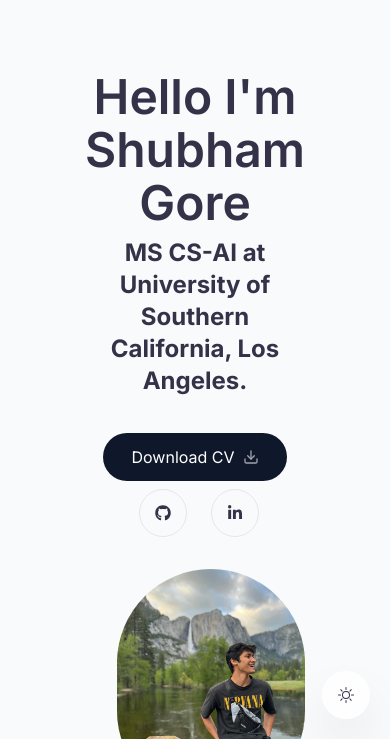
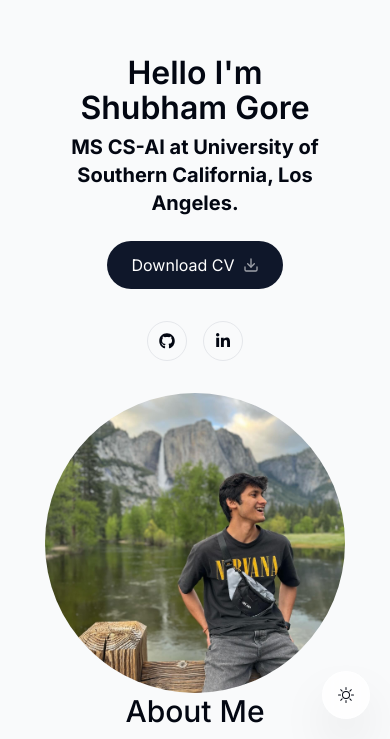
Before and after one commit to shubhamgore2468/My_Portfolio, a Next.js app: page / in a window 390 px wide. Shown: the part 105-844 px from the top of the page. Built offline with nearby package versions, Linux system fonts and the light colour scheme.

Commit message:
added responsiveness

```diff
--- a/app/layout.tsx
+++ b/app/layout.tsx
@@ -1,4 +1,4 @@
-import Header from "@/components/header";
+// import Header from "@/components/header";
 import "./globals.css";
 import { Inter } from "next/font/google";
 import ActiveSectionContextProvider from "@/context/active-section-context";
@@ -21,22 +21,18 @@ export default function RootLayout({
 }) {
   return (
     <html lang="en" className="!scroll-smooth">
-      {/* <body
+      <body
         className={`${inter.className} bg-gray-50 text-gray-950 relative pt-28 sm:pt-36 dark:bg-gray-900 dark:text-gray-50 dark:text-opacity-90`}
-      > */}
-      <body
-        className={`${inter.className} text-[#353148] bg-gray-50 relative p-28 sm:pt-28 dark:bg-gray-900 dark:text-gray-50 dark:text-opacity-90`}
       >
-        {/* <div className="bg-[#fbe2e3] absolute top-[-6rem] -z-10 right-[11rem] h-[31.25rem] w-[31.25rem] rounded-full blur-[10rem] sm:w-[68.75rem] dark:bg-[#946263]"></div>
-        <div className="bg-[#dbd7fb] absolute top-[-1rem] -z-10 left-[-35rem] h-[31.25rem] w-[50rem] rounded-full blur-[10rem] sm:w-[68.75rem] md:left-[-33rem] lg:left-[-28rem] xl:left-[-15rem] 2xl:left-[-5rem] dark:bg-[#676394]"></div> */}
-        <div className=" absolute top-[-6rem] -z-10 right-[11rem] h-[31.25rem] w-[31.25rem] rounded-full blur-[10rem] sm:w-[68.75rem] "></div>
-        <div className=" absolute top-[-1rem] -z-10 left-[-35rem] h-[31.25rem] w-[50rem] rounded-full blur-[10rem] sm:w-[68.75rem] md:left-[-33rem] lg:left-[-28rem] xl:left-[-15rem] 2xl:left-[-5rem] "></div>
+        <div className="absolute top-[-6rem] -z-10 right-[11rem] h-[31.25rem] w-[31.25rem] rounded-full blur-[10rem] sm:w-[68.75rem] dark:bg-[#946263]"></div>
+        <div className=" absolute top-[-1rem] -z-10 left-[-35rem] h-[31.25rem] w-[50rem] rounded-full blur-[10rem] sm:w-[68.75rem] md:left-[-33rem] lg:left-[-28rem] xl:left-[-15rem] 2xl:left-[-5rem] dark:bg-[#676394]"></div>
 
         <ThemeContextProvider>
           <ActiveSectionContextProvider>
-            <Header />
+            {/* <Header /> */}
             {children}
             <Footer />
+
             <Toaster position="top-right" />
             <ThemeSwitch />
           </ActiveSectionContextProvider>
--- a/app/page.tsx
+++ b/app/page.tsx
@@ -5,7 +5,7 @@ import Intro from "@/components/intro";
 import Projects from "@/components/projects";
 import SectionDivider from "@/components/section-divider";
 import Skills from "@/components/skills";
-import Header from "@/components/header";
+// import Header from "@/components/header";
 
 export default function Home() {
   return (
--- a/components/Photo.tsx
+++ b/components/Photo.tsx
@@ -2,17 +2,14 @@
 
 import { motion } from "framer-motion";
 import Image from "next/image";
+
 const Photo = () => {
   return (
-    <div className="w-full h-full relative">
+    <div className="w-full h-full relative flex justify-center items-center">
       <motion.div>
         <div className="">
-          {/* <img
-            className="rounded-full w-[498px] h-[510px]"
-            src="/assets/self.jpg"
-          ></img> */}
           <Image
-            className="rounded-full"
+            className="rounded-full object-cover w-[300px] h-[300px] sm:w-[350px] sm:h-[350px] md:w-[400px] md:h-[400px] lg:w-[450px] lg:h-[450px] xl:w-[498px] xl:h-[510px]"
             src="/self.jpg"
             alt="Description of the image"
             width={498}
--- a/components/header.tsx
+++ b/components/header.tsx
@@ -22,7 +22,7 @@ export default function Header() {
           initial={{ x: -100, y: "-50%", opacity: 0 }}
           animate={{ x: 0, y: "-50%", opacity: 1 }}
         > */}
-        <motion.div className="invisible lg:visible sm:invisible md:invisible">
+        <motion.div className="invisible xl:visible lg:invisible sm:invisible md:invisible">
           <nav className="flex fixed left-[0.15rem] top-1/2 h-12 -translate-y-1/2 py-2 sm:left-[1.7rem] sm:h-[initial] sm:py-0">
             <ul className="flex flex-col w-[22rem] flex-wrap items-center justify-center gap-y-1 text-[0.9rem] font-medium text-gray-500 sm:h-[initial] sm:flex-nowrap sm:gap-5">
               {links.map((link) => (
--- a/components/intro.tsx
+++ b/components/intro.tsx
@@ -3,11 +3,10 @@
 import Image from "next/image";
 import React from "react";
 import { motion } from "framer-motion";
-import Link from "next/link";
+import { FiDownload } from "react-icons/fi";
 import { useSectionInView } from "@/lib/hooks";
 import { useActiveSectionContext } from "@/context/active-section-context";
-import { FiDownload } from "react-icons/fi";
-import Header from "./header";
+// import Header from "./header";
 import Socials from "./Social";
 import Photo from "./Photo";
 
@@ -17,43 +16,38 @@ export default function Intro() {
 
   return (
     <section className="h-full">
-      <div className="container mx-auto h-full">
-        <div className="flex flex-col xl:flex-row items-centered justify-between xl:pt-8 xl:pb-24">
+      <div className="container mx-auto h-full px-4">
+        <div className="flex flex-col xl:flex-row items-center justify-between xl:pt-8 xl:pb-24">
           {/* text */}
-          <div className="text-center xl:text-left pt-12">
-            {/* <span className="text-xl">Software Developer, ML Developer</span> */}
-            <h1 className="text-[48px] xl:text-[80px] leading-[1.1] font-semibold pt-4">
-              {/* h2 className="text-[36px] xl:text-[48px] leading-[1.1] font-semibold" */}
-              {/* h3 className="text-[20px] xl:text-[24px] leading-[1.1] font-semibold" */}
+          <div className="text-center xl:text-left pt-8 xl:pt-12">
+            <h1 className="text-[32px] md:text-[48px] xl:text-[80px] leading-[1.1] font-semibold pt-4">
               Hello I&apos;m <br /> <span>Shubham Gore</span>
             </h1>
-            <h1 className="max-w-[500px] mb-9 text-2xl font-bold pt-2">
+            <h1 className="max-w-[500px] mb-6 md:mb-9 text-xl md:text-2xl font-bold pt-2">
               MS CS-AI at University of Southern California, Los Angeles.
             </h1>
             {/* Button and socials */}
-            <div className="flex flex-col xl:flex-row items-center gap-2">
+            <div className="flex flex-col md:flex-row items-center gap-2">
               <button>
-                <span>
                 <a
-                    className="group bg-slate-900 text-white px-7 py-3 flex items-center gap-2 rounded-full outline-none focus:scale-110 hover:scale-110 active:scale-105 transition cursor-pointer borderBlack dark:bg-white/10"
+                  className="group bg-slate-900 text-white px-6 py-3 md:px-7 md:py-3 flex items-center gap-2 rounded-full outline-none focus:scale-110 hover:scale-110 active:scale-105 transition cursor-pointer borderBlack dark:bg-white/10"
                   href="/ShubhamGoreResume.pdf"
                   download
                 >
                   Download CV{" "}
                   <FiDownload className="opacity-60 group-hover:translate-y-1 transition" />
                 </a>
-                </span>
               </button>
-              <div className="mb-8 xl:mb-0 pl-2">
+              <div className="mt-6 xl:mt-0 pl-0 xl:pl-2">
                 <Socials
-                  containerStyles="flex gap-6"
-                  iconsStyles="w-12 h-12 border border-accent rounded-full flex justify-center items-center hover:transition-all duration-500 hover:bg-black hover:text-white"
+                  containerStyles="flex gap-4 md:gap-6"
+                  iconsStyles="w-10 h-10 md:w-12 md:h-12 border border-accent rounded-full flex justify-center items-center hover:transition-all duration-500 hover:bg-black hover:text-white"
                 />
               </div>
             </div>
           </div>
-          {/* photo*/}
-          <div className="pl-8">
+          {/* photo */}
+          <div className="mt-8 xl:mt-0 pl-0 xl:pl-8">
             <Photo />
           </div>
         </div>
```
Lines whose indentation alone changed are shown as unchanged.
